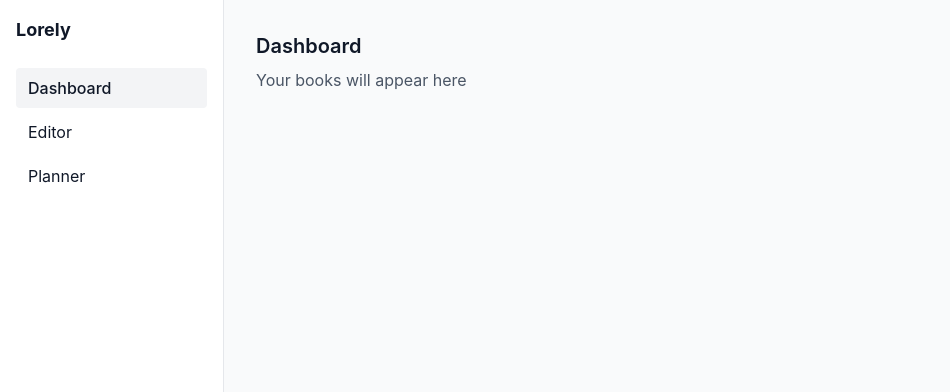
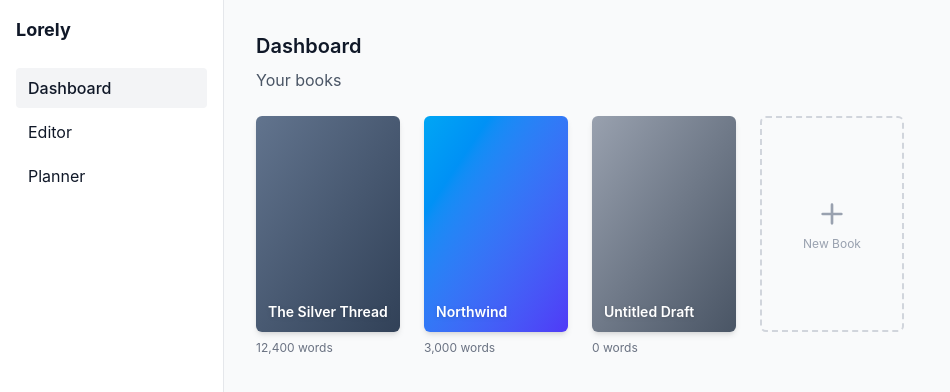
Before and after one commit to MystCely/Lorely, a Vue app: page / in a window 1280 px wide. Shown: the top 392 px of the page, without its empty margins (0-950 px from the left). Built offline with nearby package versions, Linux system fonts and the light colour scheme.

Commit message:
Add books dashboard with reactive grid and new-book button

```diff
--- a/src/views/DashboardView.vue
+++ b/src/views/DashboardView.vue
@@ -1,8 +1,54 @@
-<script lang="ts" setup></script>
+<script lang="ts" setup>
+import {ref} from "vue";
+
+const books = ref([
+  {id: 1, title: "The Silver Thread", wordCount: 12400, color: "from-slate-500 to-slate-700"},
+  {id: 2, title: "Northwind", wordCount: 3000, color: "from-sky-500 to-indigo-600"},
+  {id: 3, title: "Untitled Draft", wordCount: 0, color: "from-gray-400 to-gray-600"},
+]);
+
+function addBook() {
+  books.value.push({
+    id: Date.now(),
+    title: "Untitled Draft",
+    wordCount: 0,
+    color: "from-emerald-500 to-teal-700",
+  });
+}
+</script>
 
 <template>
   <div>
     <h2 class="text-xl font-semibold">Dashboard</h2>
-    <p class="mt-2 text-gray-600">Your books will appear here</p>
+    <p class="mt-2 text-gray-600">Your books</p>
+
+    <div class="mt-6 flex flex-wrap gap-6">
+      <div v-for="book in books" :key="book.id"
+           class="group w-36 cursor-pointer">
+        <div
+            :class="book.color"
+            class="flex aspect-2/3 items-end rounded-md bg-linear-to-br p-3 shadow-md transition group-hover:-translate-y-1 group-hover:shadow-xl">
+          <h3 class="text-sm font-semibold leading-tight text-white drop-shadow">{{ book.title }}</h3>
+        </div>
+
+        <p class="mt-2 text-xs text-gray-500">{{ book.wordCount.toLocaleString() }} words</p>
+      </div>
+
+      <button
+          class="group/add flex aspect-2/3 w-36 cursor-pointer flex-col items-center justify-center gap-2 self-start rounded-md border-2 border-dashed border-gray-300 text-gray-400 transition hover:border-gray-500 hover:bg-gray-50 hover:text-gray-600"
+          @click="addBook">
+        <svg
+            class="h-8 w-8 transition group-hover/add:scale-110"
+            fill="none"
+            stroke="currentColor"
+            stroke-width="2"
+            viewBox="0 0 24 24"
+            xmlns="http://www.w3.org/2000/svg"
+        >
+          <path d="M12 5v14M5 12h14" stroke-linecap="round" stroke-linejoin="round"/>
+        </svg>
+        <span class="text-xs leading-none">New Book</span>
+      </button>
+    </div>
   </div>
 </template>
```
